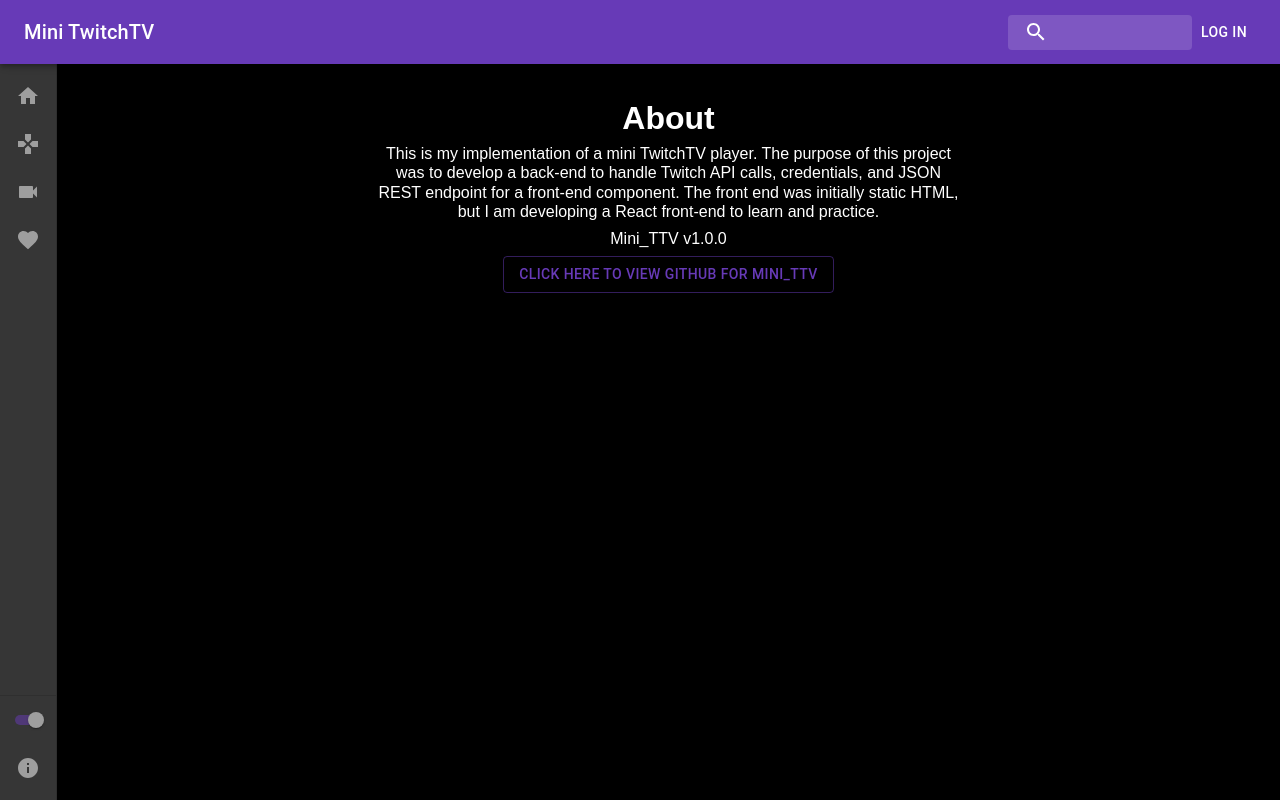
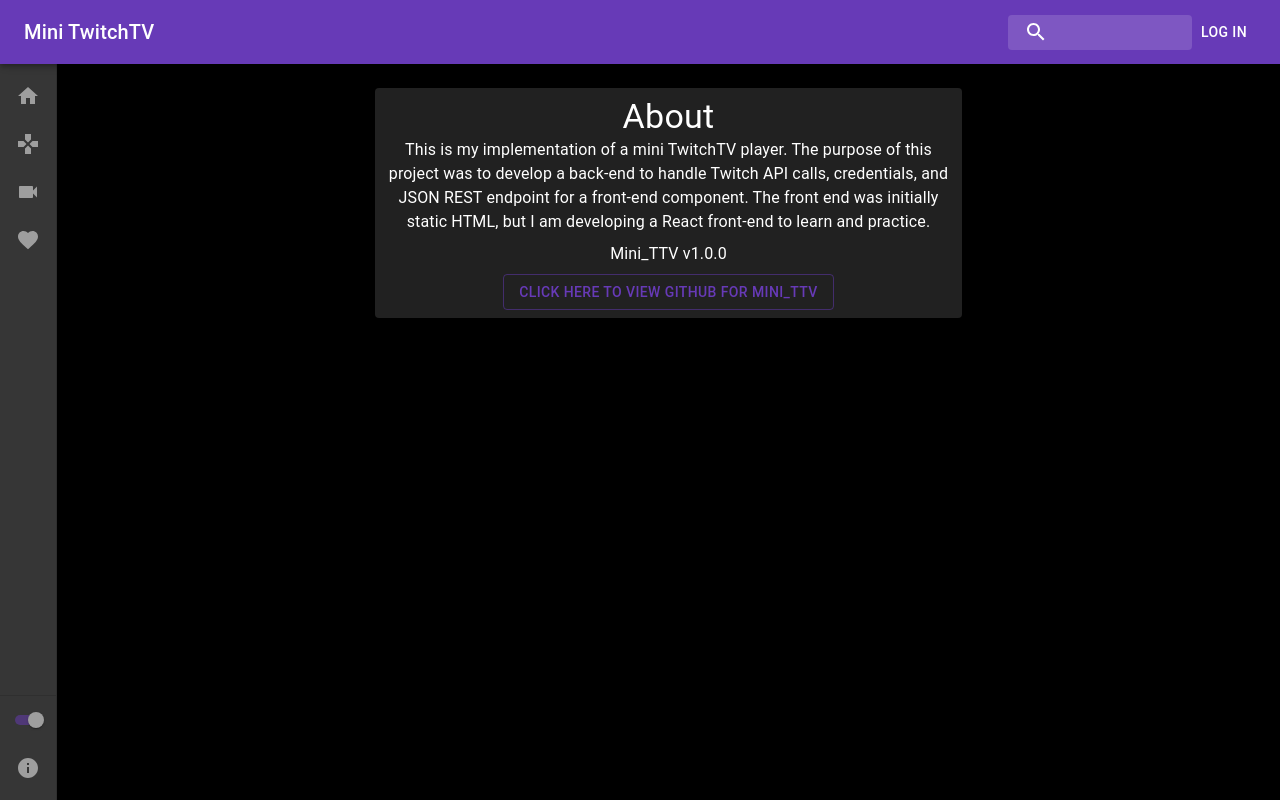
Before and after one commit to taloncjones/Mini_TTV, a React (Create React App) app: page /about in a window 1280 px wide. Built offline with nearby package versions, Linux system fonts and the light colour scheme; no server answers.

Commit message:
Update CSS

```diff
--- a/src/components/pages/About.js
+++ b/src/components/pages/About.js
@@ -1,15 +1,50 @@
 import React from 'react';
 import Button from '@material-ui/core/Button';
+import Paper from '@material-ui/core/Paper';
+import Typography from '@material-ui/core/Typography';
+import { makeStyles } from '@material-ui/core/styles';
+
+const useStyles = makeStyles(theme => ({
+  button: {
+    marginTop: theme.spacing(1),
+  },
+  page: {
+    textAlign: 'center',
+  },
+  paper: {
+    maxWidth: '50%',
+    margin: '0 auto',
+    textAlign: 'center',
+    backgroundColor: theme.palette.secondary[900],
+    padding: theme.spacing(1),
+    color: theme.palette.text.primary,
+    position: 'relative',
+  },
+}));
 
 export default function About() {
+  const classes = useStyles();
+
   return (
-    <div className="about-page">
-      <div className="about-container">
-        <h1>About</h1>
-        <p>This is my implementation of a mini TwitchTV player. The purpose of this project was to develop a back-end to handle Twitch API calls, credentials, and JSON REST endpoint for a front-end component. The front end was initially static HTML, but I am developing a React front-end to learn and practice.</p>
-        <p>Mini_TTV v1.0.0</p>
-        <Button href="//www.github.com/taloncjones/Mini_TTV" target="_blank" variant="outlined" color="primary">Click Here to View GitHub for Mini_TTV</Button>
-      </div>
+    <div className={classes.page}>
+      <Paper className={classes.paper}>
+        <Typography variant="h4">About</Typography>
+        <Typography>
+          This is my implementation of a mini TwitchTV player. The purpose of this project was to develop a back-end to handle Twitch API calls, credentials, and JSON REST endpoint for a front-end component. The front end was initially static HTML, but I am developing a React front-end to learn and practice.
+        </Typography>
+        <Typography className={classes.button}>
+          Mini_TTV v1.0.0
+        </Typography>
+        <Button
+          href="//www.github.com/taloncjones/Mini_TTV"
+          target="_blank"
+          variant="outlined"
+          color="primary"
+          className={classes.button}
+          >
+          Click Here to View GitHub for Mini_TTV
+        </Button>
+      </Paper>
     </div>
   )
 }
--- a/src/components/pages/LogIn.js
+++ b/src/components/pages/LogIn.js
@@ -11,7 +11,12 @@
   button: {
     marginTop: theme.spacing(1),
   },
+  page: {
+    textAlign: 'center',
+  },
   paper: {
+    maxWidth: '50%',
+    margin: '0 auto',
     textAlign: 'center',
     backgroundColor: theme.palette.secondary[900],
     padding: theme.spacing(1),
@@ -84,10 +89,8 @@
     const { classes } = this.props;
 
     return (
-      <div className="about-page">
-        <div className="about-container">
-          {this.displayPage()}
-        </div>
+      <div className={classes.page}>
+        {this.displayPage()}
       </div>
     )
   }
```
